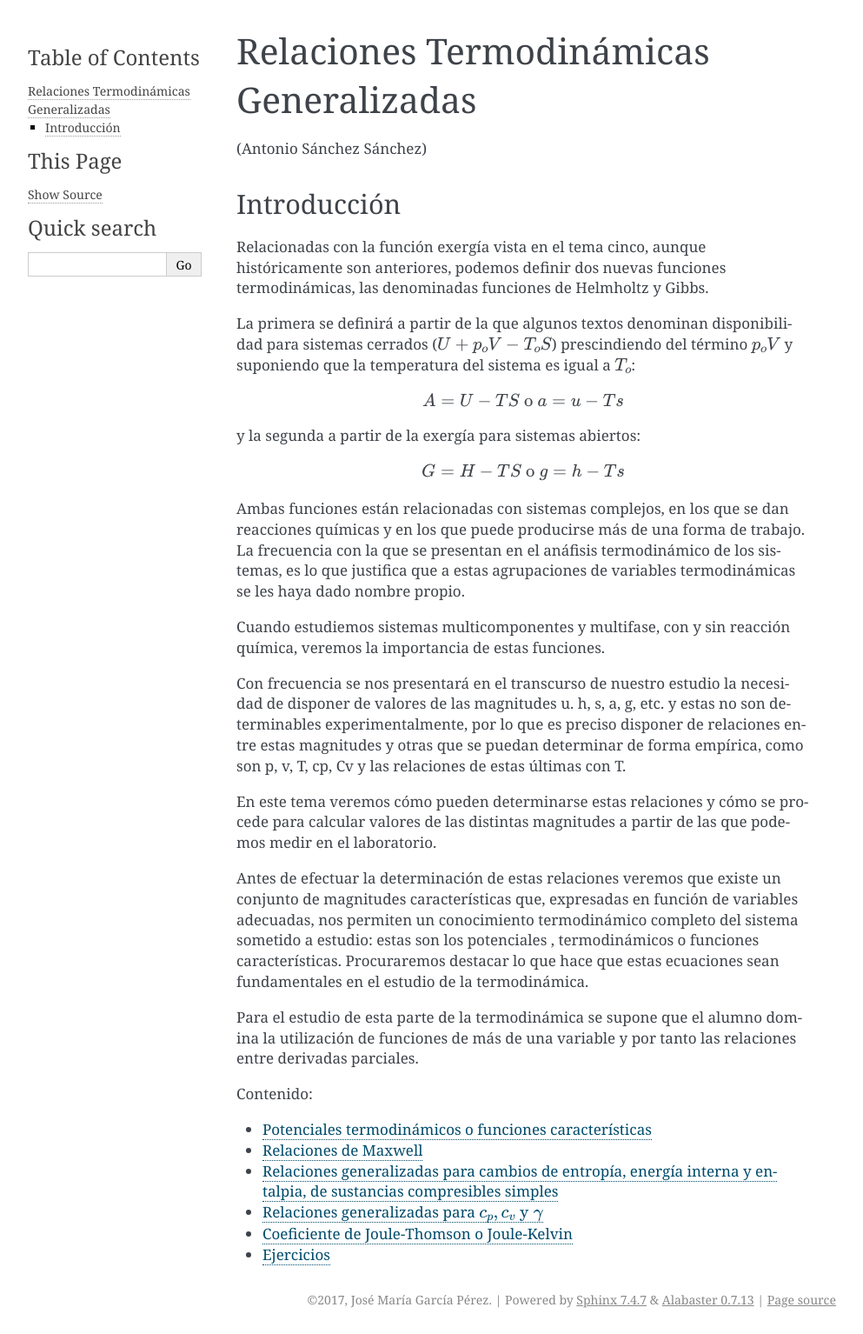
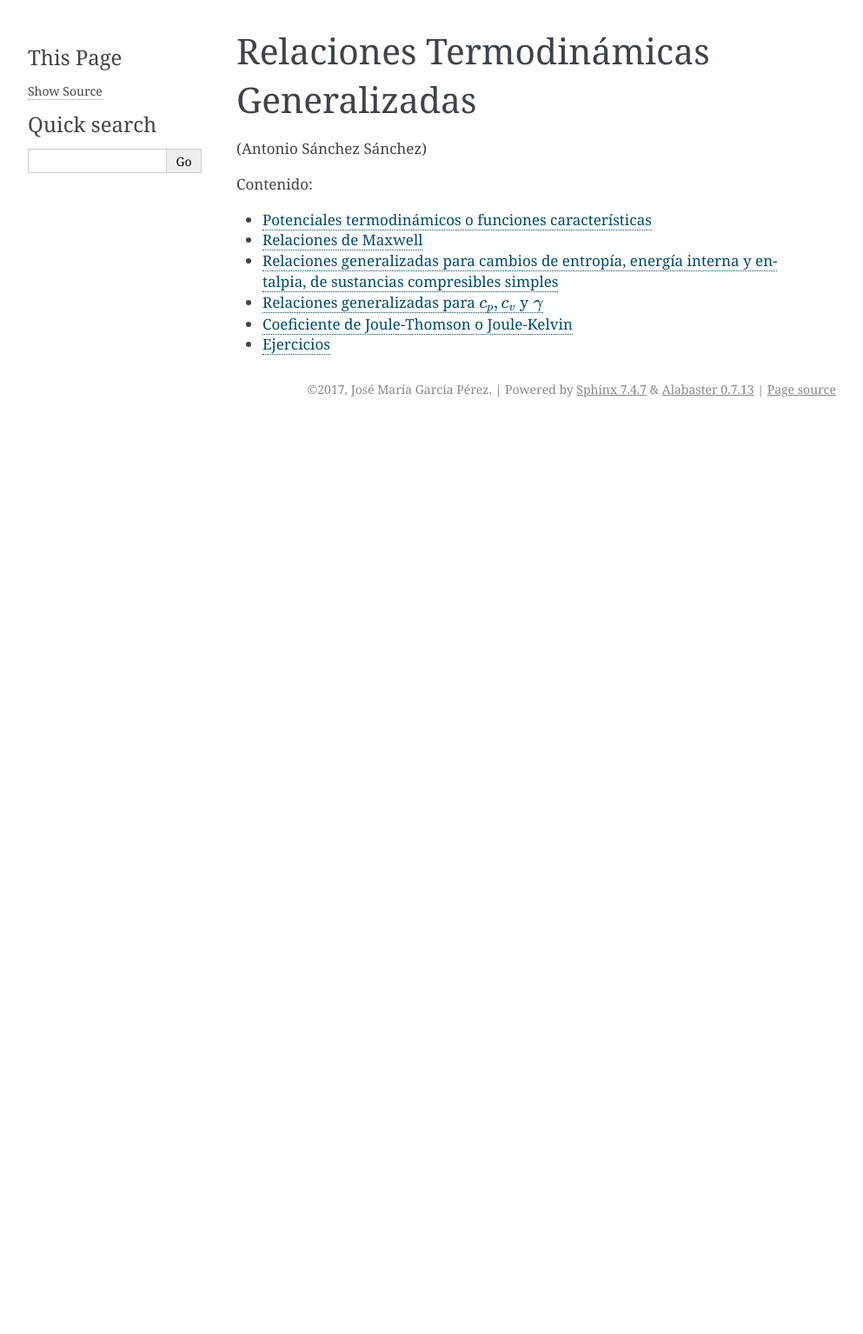
Before and after one commit to mantielero/termodinamica, a Sphinx documentation site: the page built from source/rtg.rst, in a window 1280 px wide. Shown: the whole page at 87% size, without its empty margins (148-1141 px from the left). Built offline with Sphinx 7.4.7, drawn with Linux system fonts in a browser that asks for light colours; after the commit the page ends 900 px from its top, so only the background shows below that.

Commit message:
Update rtg.rst

```diff
--- a/source/rtg.rst
+++ b/source/rtg.rst
@@ -3,35 +3,6 @@ Relaciones Termodinámicas Generalizadas
 
 (Antonio Sánchez Sánchez)
 
-Introducción
-------------
-
-Relacionadas con la función exergía vista en el tema cinco, aunque históricamente son anteriores, podemos definir dos nuevas funciones termodinámicas, las denominadas funciones de Helmholtz y Gibbs.
-
-La primera se definirá a partir de la que algunos textos denominan disponibilidad para sistemas cerrados (:math:`U+p_oV-T_oS`) prescindiendo del término :math:`p_oV` y suponiendo que la temperatura del sistema es igual a :math:`T_o`:
-
-.. math::
-
-   A=U-TS \text{ o } a=u-Ts
-
-
-y la segunda a partir de la exergía para sistemas abiertos:
-
-.. math::
-
-   G = H-TS \text{ o } g = h-Ts
-
-Ambas funciones están relacionadas con sistemas complejos, en los que se dan reacciones químicas y en los que puede producirse más de una forma de trabajo. La frecuencia con la que se presentan en el anáfisis termodinámico de los sistemas, es lo que justifica que a estas agrupaciones de variables termodinámicas se les haya dado nombre propio.
-
-Cuando estudiemos sistemas multicomponentes y multifase, con y sin reacción química, veremos la importancia de estas funciones.
-
-Con frecuencia se nos presentará en el transcurso de nuestro estudio la necesidad de disponer de valores de las magnitudes u. h, s, a, g, etc. y estas no son determinables experimentalmente, por lo que es preciso disponer de relaciones entre estas magnitudes y otras que se puedan determinar de forma empírica, como son p, v, T, cp, Cv y las relaciones de estas últimas con T.
-
-En este tema veremos cómo pueden determinarse estas relaciones y cómo se procede para calcular valores de las distintas magnitudes a partir de las que podemos medir en el laboratorio.
-
-Antes de efectuar la determinación de estas relaciones veremos que existe un conjunto de magnitudes características que, expresadas en función de variables adecuadas, nos permiten un conocimiento termodinámico completo del sistema sometido a estudio: estas son los potenciales , termodinámicos o funciones características. Procuraremos destacar lo que hace que estas ecuaciones sean fundamentales en el estudio de la termodinámica.
-
-Para el estudio de esta parte de la termodinámica se supone que el alumno domina la utilización de funciones de más de una variable y por tanto las relaciones entre derivadas parciales.
 
 
 
```
